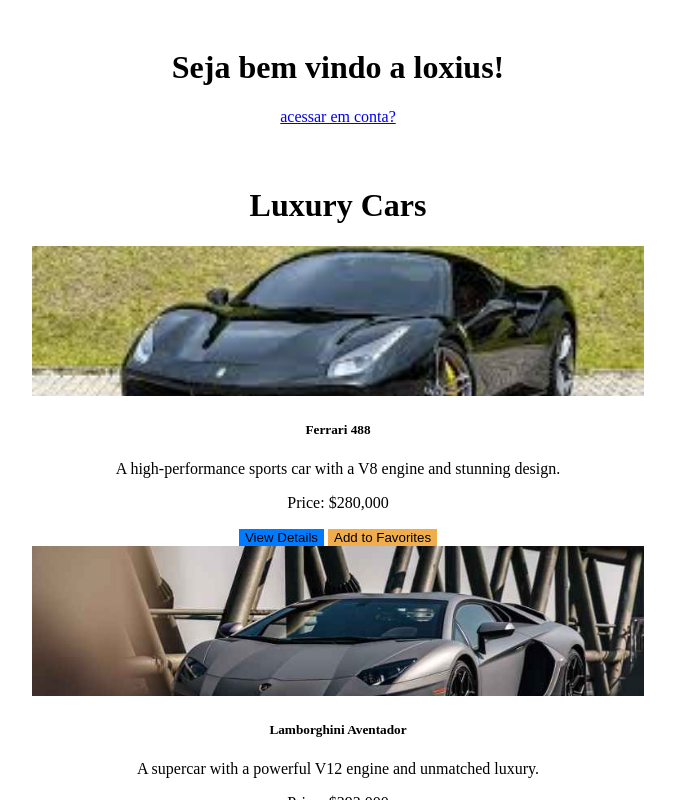
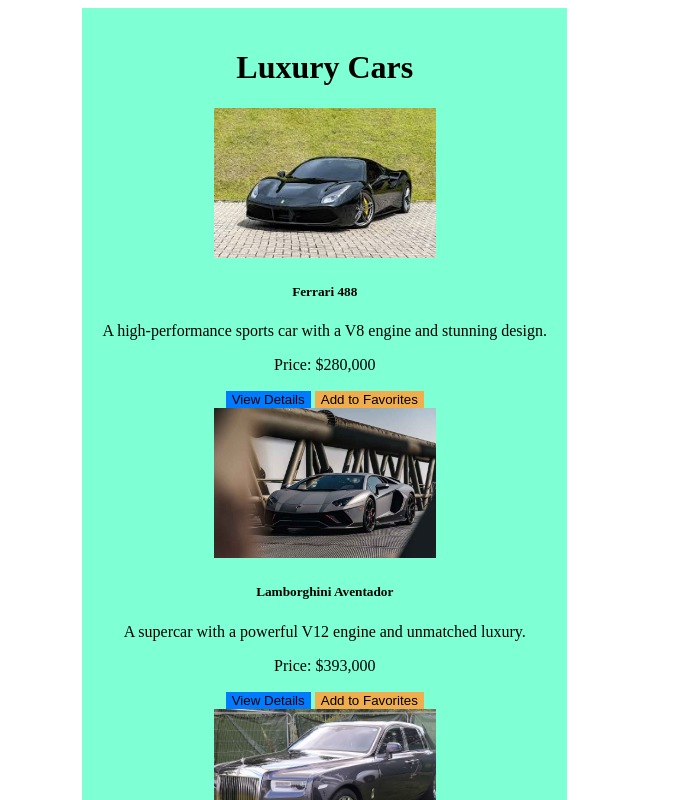
Before and after one commit to eduardoC-hub/eduardoC-hub.github.io, a SvelteKit app: page /DW2 in a window 1280 px wide. Shown: the top 800 px of the page, without its empty margins (302-977 px from the left). Built offline with nearby package versions, Linux system fonts and the light colour scheme.

Commit message:
aaaaaaaaaaa

```diff
--- a/src/routes/DW2/+page.svelte
+++ b/src/routes/DW2/+page.svelte
@@ -40,6 +40,7 @@
   />
   <div class="container">
     <h1>Seja bem vindo a loxius!</h1>
+
     <a class = "btn" href = "/DW1">acessar em conta?</a>
   </div>
 
@@ -108,8 +109,10 @@
 
   <style>
     .container {
+      background-color: aquamarine;
       text-align: center;
       padding: 20px;
+      display: inline-block;
     }
 
     .card {
```
